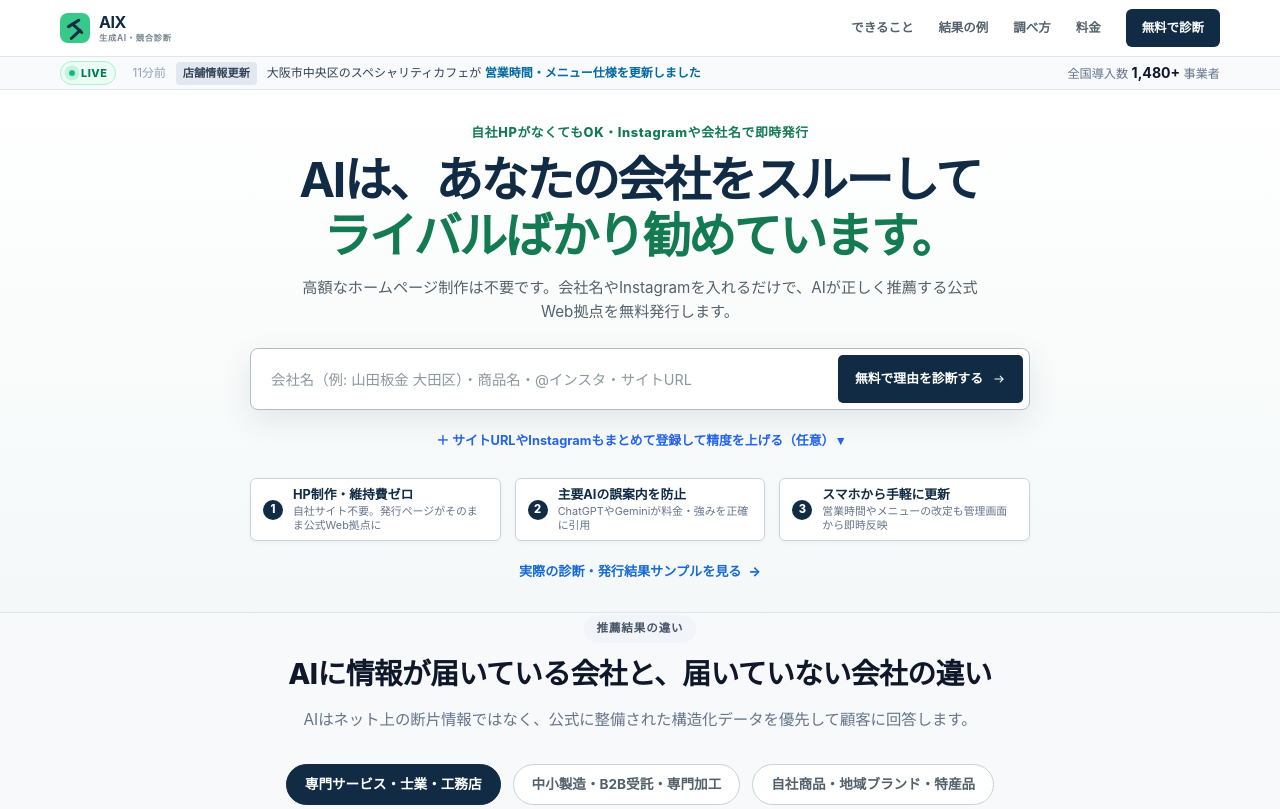
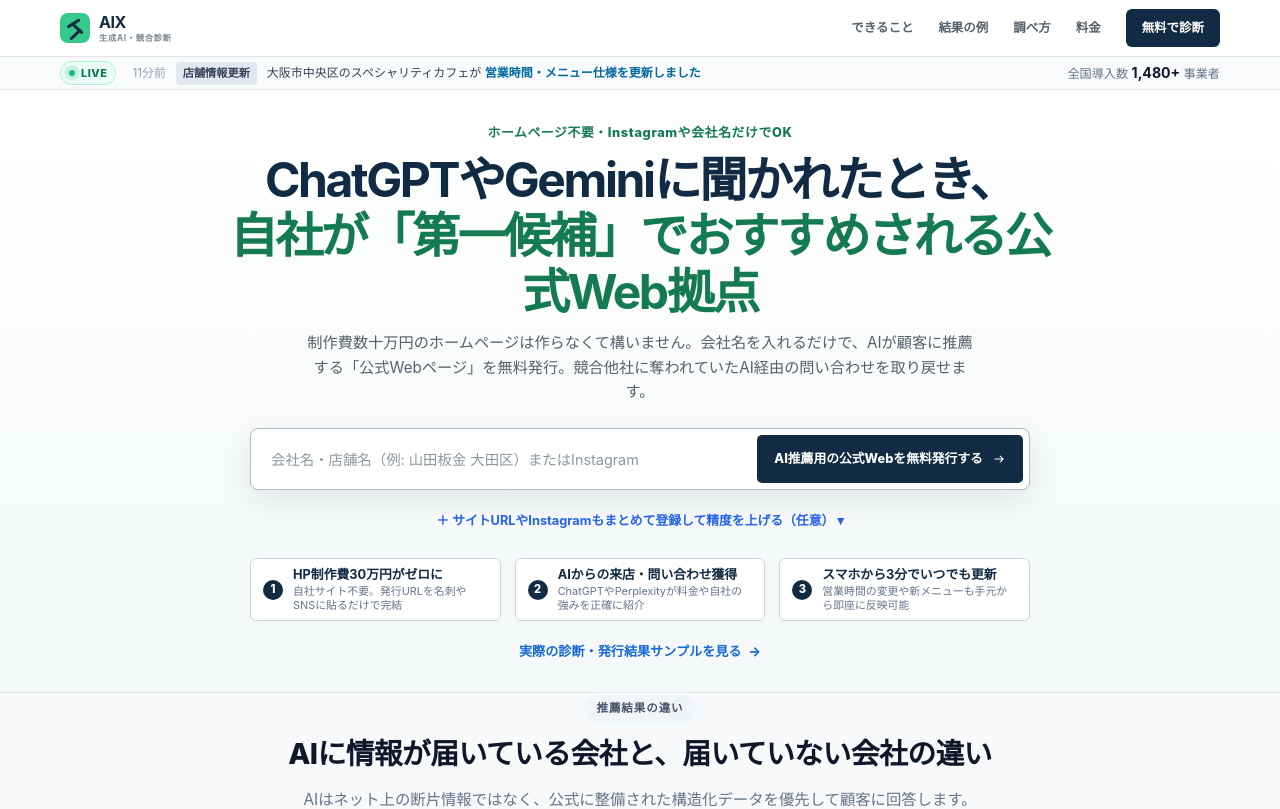
Before and after one commit to salve-de/AIX-next, a Next.js app: page / in a window 1280 px wide. Shown: the top 809 px of the page. Built offline with nearby package versions, Linux system fonts and the light colour scheme; no server answers.

Commit message:
feat: 何ができるのか・どんな得になるのかが一瞬で直感理解できるコピー・ボタン・3大メリットに全面刷新

```diff
--- a/app/page.tsx
+++ b/app/page.tsx
@@ -14,12 +14,12 @@
     <section className="landing-hero">
       <div className="shell landing-hero-inner">
 
-        {/* メイン見出し＆簡潔な価値訴求 */}
+        {/* メイン見出し＆一瞬でわかる価値訴求 */}
         <div className="landing-hero-head-block">
-          <p className="overline">自社HPがなくてもOK・Instagramや会社名で即時発行</p>
-          <h1>AIは、あなたの会社をスルーして<br /><em>ライバルばかり勧めています。</em></h1>
+          <p className="overline">ホームページ不要・Instagramや会社名だけでOK</p>
+          <h1>ChatGPTやGeminiに聞かれたとき、<br /><em>自社が「第一候補」でおすすめされる公式Web拠点</em></h1>
           <p className="landing-hero-lead">
-            高額なホームページ制作は不要です。会社名やInstagramを入れるだけで、AIが正しく推薦する公式Web拠点を無料発行します。
+            制作費数十万円のホームページは作らなくて構いません。会社名を入れるだけで、AIが顧客に推薦する「公式Webページ」を無料発行。競合他社に奪われていたAI経由の問い合わせを取り戻せます。
           </p>
         </div>
 
@@ -29,26 +29,26 @@
         </div>
 
         {/* 一瞬で価値が伝わる「3大保証バッジ」（スクロール不要の一等地） */}
-        <div className="hero-instant-strip" aria-label="サービスの3大特長">
+        <div className="hero-instant-strip" aria-label="得られる3大メリット">
           <div className="instant-strip-item">
             <span className="strip-num">1</span>
             <div>
-              <strong>HP制作・維持費ゼロ</strong>
-              <small>自社サイト不要。発行ページがそのまま公式Web拠点に</small>
+              <strong>HP制作費30万円がゼロに</strong>
+              <small>自社サイト不要。発行URLを名刺やSNSに貼るだけで完結</small>
             </div>
           </div>
           <div className="instant-strip-item">
             <span className="strip-num">2</span>
             <div>
-              <strong>主要AIの誤案内を防止</strong>
-              <small>ChatGPTやGeminiが料金・強みを正確に引用</small>
+              <strong>AIからの来店・問い合わせ獲得</strong>
+              <small>ChatGPTやPerplexityが料金や自社の強みを正確に紹介</small>
             </div>
           </div>
           <div className="instant-strip-item">
             <span className="strip-num">3</span>
             <div>
-              <strong>スマホから手軽に更新</strong>
-              <small>営業時間やメニューの改定も管理画面から即時反映</small>
+              <strong>スマホから3分でいつでも更新</strong>
+              <small>営業時間の変更や新メニューも手元から即座に反映可能</small>
             </div>
           </div>
         </div>
--- a/components/scan-form.tsx
+++ b/components/scan-form.tsx
@@ -45,12 +45,12 @@
             autoCapitalize="none"
             autoCorrect="off"
             inputMode="text"
-            placeholder="会社名（例: 山田板金 大田区）・商品名・@インスタ・サイトURL"
+            placeholder="会社名・店舗名（例: 山田板金 大田区）またはInstagram"
             value={input}
             onChange={(event) => setInput(event.target.value)}
           />
           <button type="submit">
-            <span>{compact ? "無料で診断" : "無料で理由を診断する"}</span>
+            <span>{compact ? "無料発行" : "AI推薦用の公式Webを無料発行する"}</span>
             <ArrowIcon />
           </button>
         </div>
```
